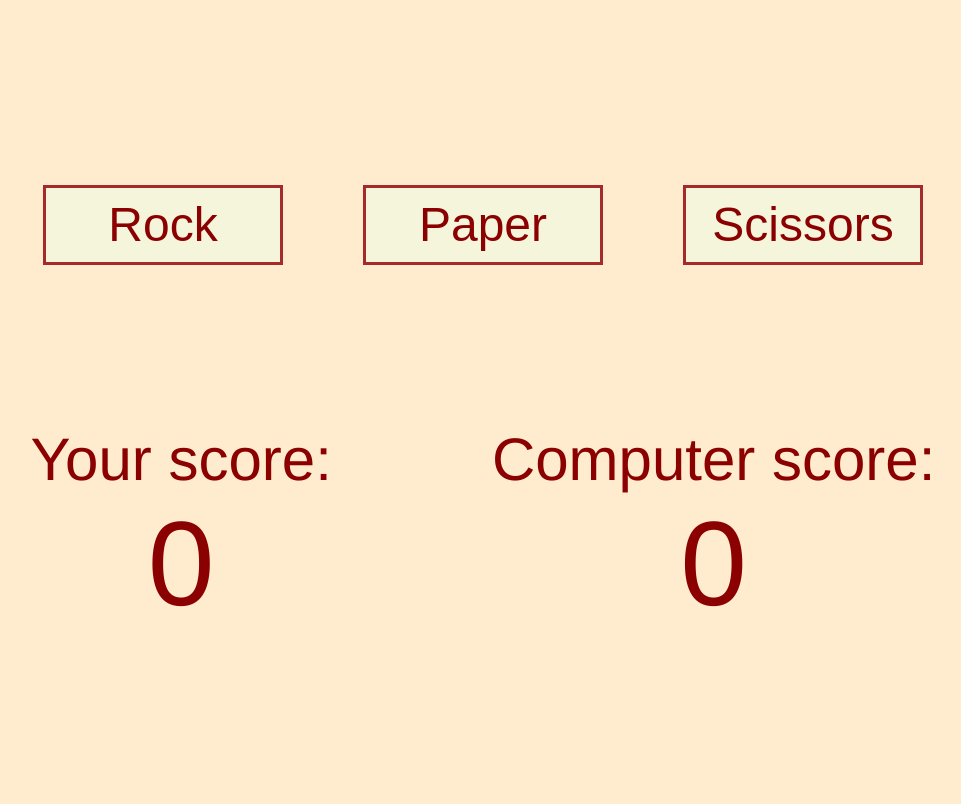
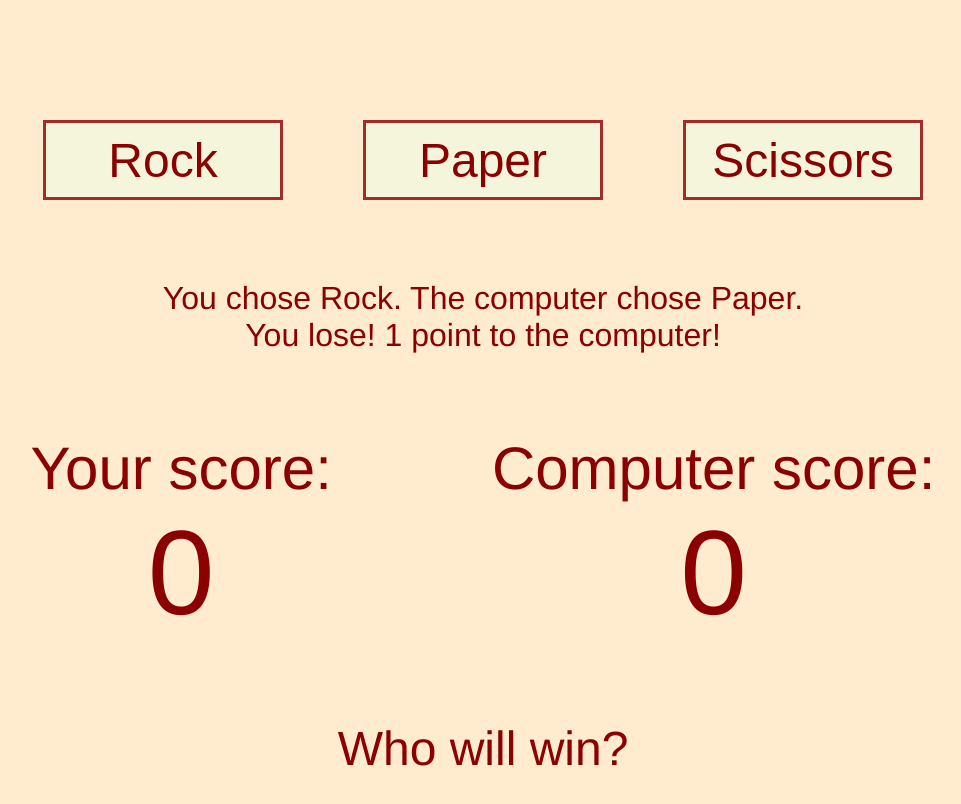
Before and after one commit to austin-showen/rock-paper-scissors, a plain HTML site: page index.html in a window 1280 px wide. Both pictures are taken after a click on the button "Rock". Shown: the whole page, without its empty margins (157-1118 px from the left). Drawn offline with Linux system fonts and the light colour scheme.

Commit message:
Update script to correctly play rounds

```diff
--- a/index.html
+++ b/index.html
@@ -14,6 +14,8 @@
         <button class="button-paper">Paper</button>
         <button class="button-scissors">Scissors</button>
     </div>
+    <div class="moves"></div>
+    <div class="round-results"></div>
     <div class="scores">
         <span class="player">
             <div class="score-header">Your score:</div>
@@ -24,5 +26,8 @@
             <div class="computer-score">0</div>
         </span>
     </div>
+    <div class="victory">
+        Who will win?
+    </div>
 </body>
 </html>
--- a/script.js
+++ b/script.js
@@ -8,12 +8,15 @@ function playRound() {
     const computerIndex = MOVES.indexOf(computerChoice);
     const playerIndex = MOVES.indexOf(playerChoice);
     const indexDiff = computerIndex - playerIndex;
+    moves.textContent = `You chose ${playerChoice}. The computer chose ${computerChoice}.`;
     if (indexDiff === 0) {
-        return (`It's a tie! Neither ${playerChoice} nor ${computerChoice} wins.`);
+        roundResults.textContent = "Nobody gains any points!";
     } else if (indexDiff === 1 || indexDiff === -2) {
-        return (`You lose! ${computerChoice} beats ${playerChoice}.`);
+        computerScore += 1;
+        roundResults.textContent = "You lose! 1 point to the computer!";
     } else {
-        return (`You win! ${playerChoice} beats ${computerChoice}.`);
+        playerScore += 1;
+        roundResults.textContent = "You win! 1 point to the player!";
     }
 }
 
@@ -35,6 +38,9 @@ function game() {
 }
 
 const buttons = document.querySelectorAll("button");
+const moves = document.querySelector(".moves");
+const roundResults = document.querySelector(".round-results");
+const victory = document.querySelector(".victory");
 console.log(buttons);
 buttons.forEach(button => button.addEventListener("click", playRound));
 
--- a/style.css
+++ b/style.css
@@ -44,3 +44,15 @@ button {
 .player-score, .computer-score {
     font-size: 120px;
 }
+
+.moves {
+    font-size: 32px;
+}
+
+.round-results {
+    font-size: 32px;
+}
+
+.victory {
+    font-size: 48px;
+}
```
